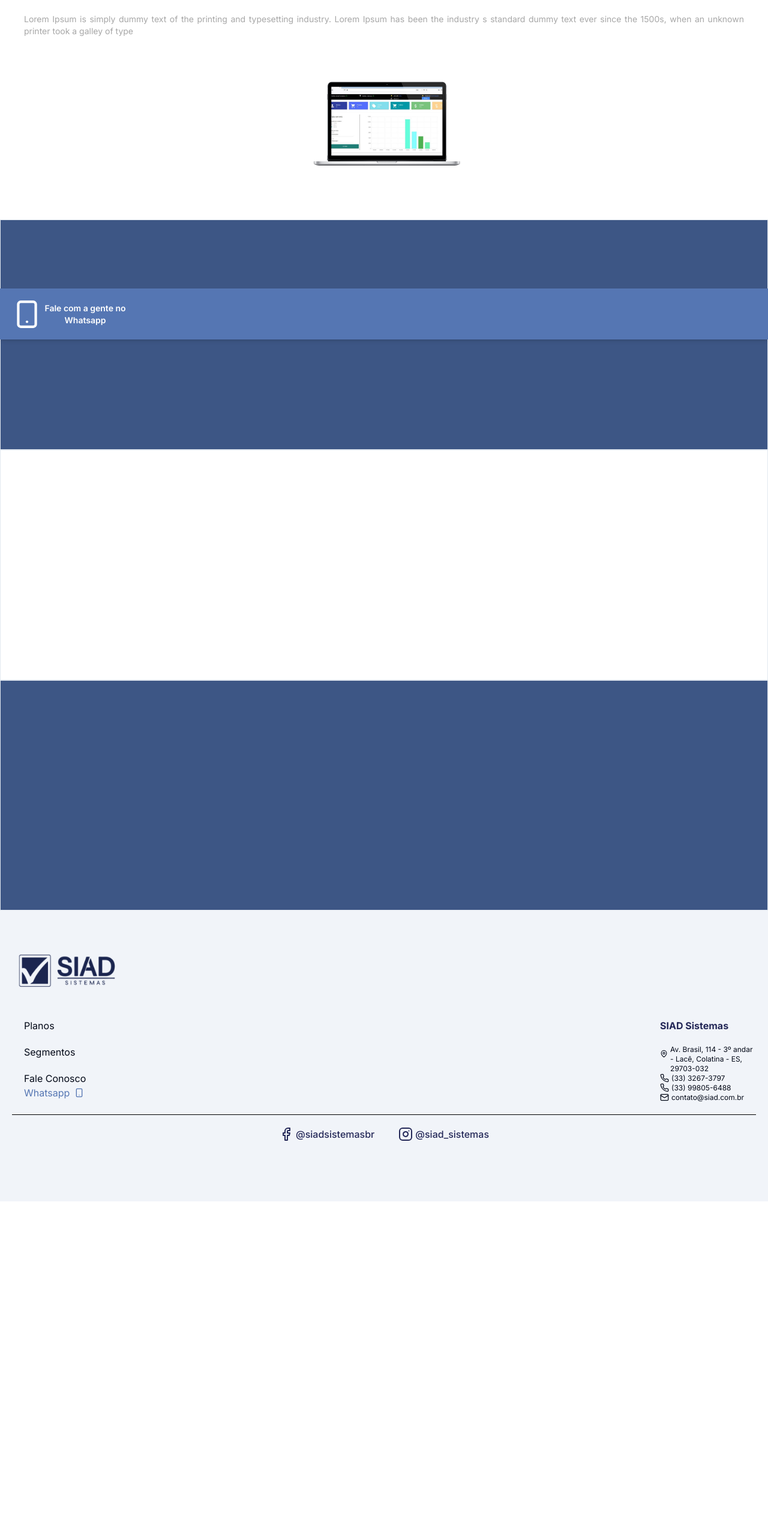
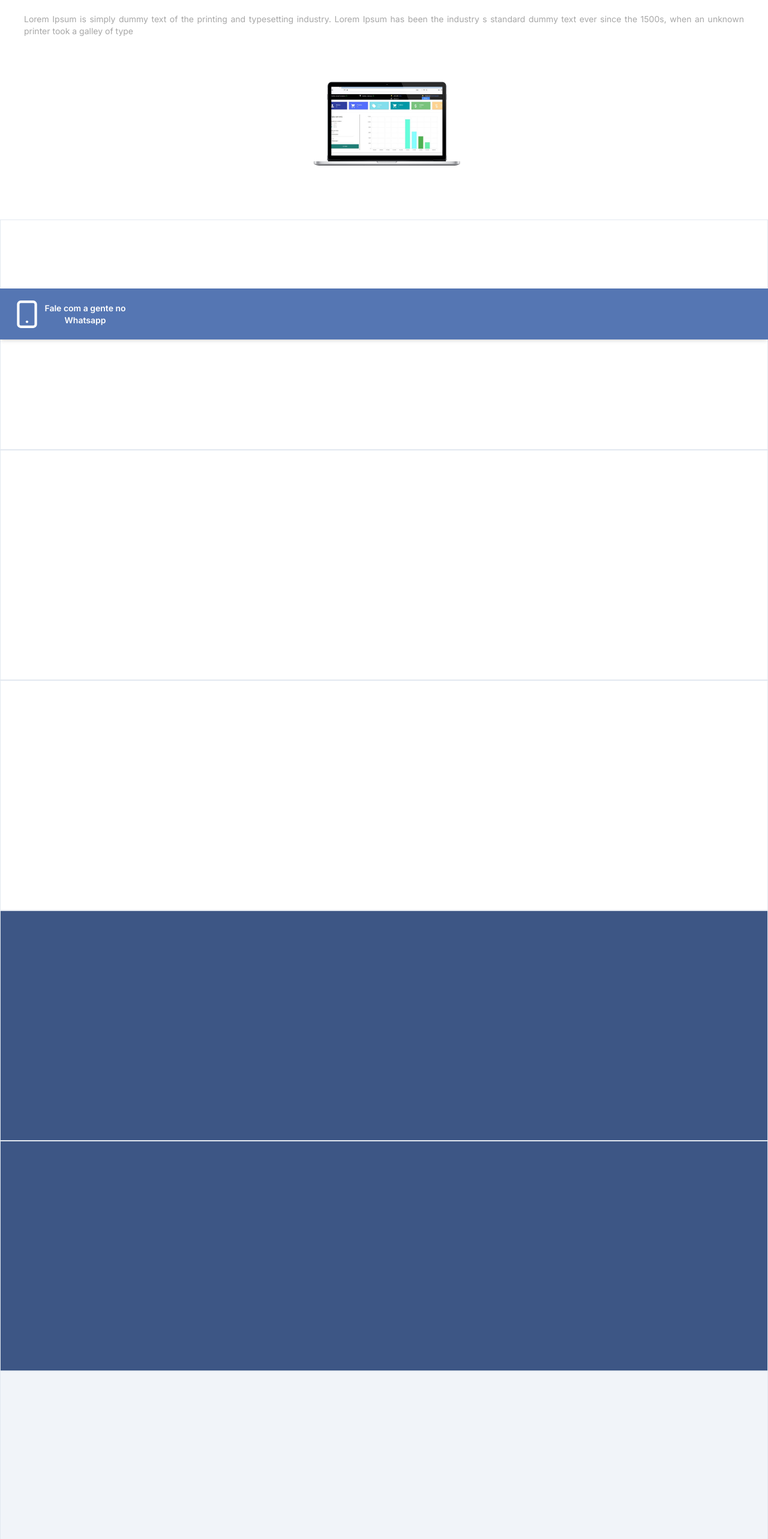
Before and after one commit to EvaldoFerreiraMoreira/site-siad, a Next.js app: page / in a window 1280 px wide. Shown: the part 234-2800 px from the top of the page at 60% size. Before the commit the page ends 2237 px from the top, so only its background shows below. Built offline with nearby package versions, Linux system fonts and the light colour scheme.

Commit message:
feat: separate div in main

```diff
--- a/src/app/(Home)/page.tsx
+++ b/src/app/(Home)/page.tsx
@@ -6,7 +6,10 @@ export default function Home() {
       <div className="flex w-full p-10">
         <Banner />
       </div>
-      <div className="border bg-[#3D5685] h-96">
+      <div className="border h-96">
+
+      </div>
+      <div className="border h-96">
 
       </div>
       <div className="border h-96">
@@ -15,6 +18,18 @@ export default function Home() {
       <div className="border bg-[#3D5685] h-96">
 
       </div>
+      <div className="border bg-[#3D5685] h-96">
+
+      </div>
+      <div className="border bg-[#f1f4f9] h-96">
+
+      </div>
+      <div className="border bg-[#3D5685] h-96">
+
+      </div>
+      <div className="border bg-[#f1f4f9] h-96">
+
+      </div>
     </div>
   )
 }
```
